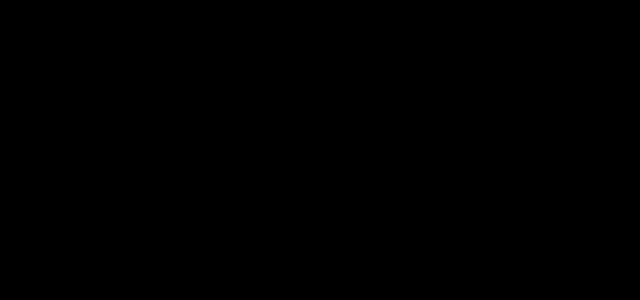
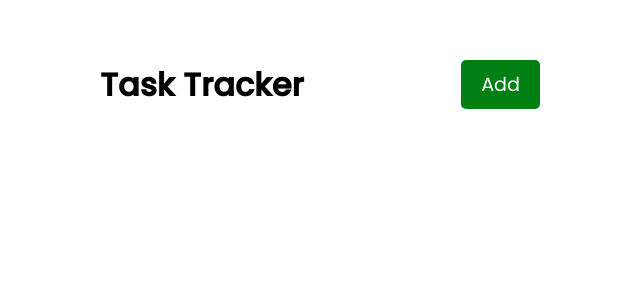
Before and after one commit to JEKO10/Task-tracker, a React (Create React App) app: page / in a window 1280 px wide. Shown: the top 300 px of the page, without its empty margins (320-960 px from the left). Built offline with nearby package versions, Linux system fonts and the light colour scheme.

Commit message:
header section setup

```diff
--- a/src/App.js
+++ b/src/App.js
@@ -1,7 +1,13 @@
 import React from "react";
-
+import Header from "./components/Header";
+// favicon
+// title
 function App() {
-  return <div className="App"></div>;
+  return (
+    <div className="main">
+      <Header />
+    </div>
+  );
 }
 
 export default App;
--- /dev/null
+++ b/src/components/Header.js
@@ -0,0 +1,12 @@
+import React from "react";
+
+function Header() {
+  return (
+    <header className="header">
+      <h1>Task Tracker</h1>
+      <button>Add</button>
+    </header>
+  );
+}
+
+export default Header;
--- a/src/index.css
+++ b/src/index.css
@@ -1,9 +1,29 @@
+@import url("https://fonts.googleapis.com/css2?family=Poppins:wght@400;500&display=swap");
+
 * {
   margin: 0;
   padding: 0;
   box-sizing: border-box;
+  font-family: "Poppins", sans-serif;
 }
 
-body {
-  background-color: #000;
+.main {
+  max-width: 500px;
+  margin: 30px auto;
+  padding: 30px;
 }
+
+.header {
+  display: flex;
+  justify-content: space-between;
+  align-items: center;
+}
+
+.header button {
+  background-color: #008013;
+  color: #fff;
+  font-size: 1.2rem;
+  padding: 10px 20px;
+  border: none;
+  border-radius: 5px;
+}
```
